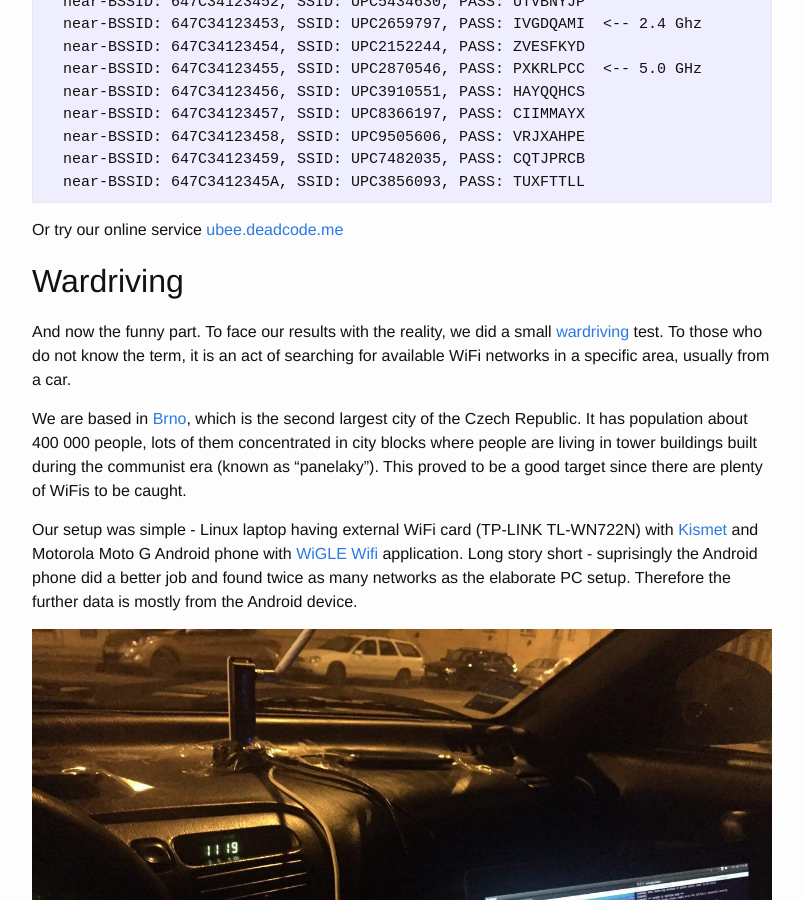
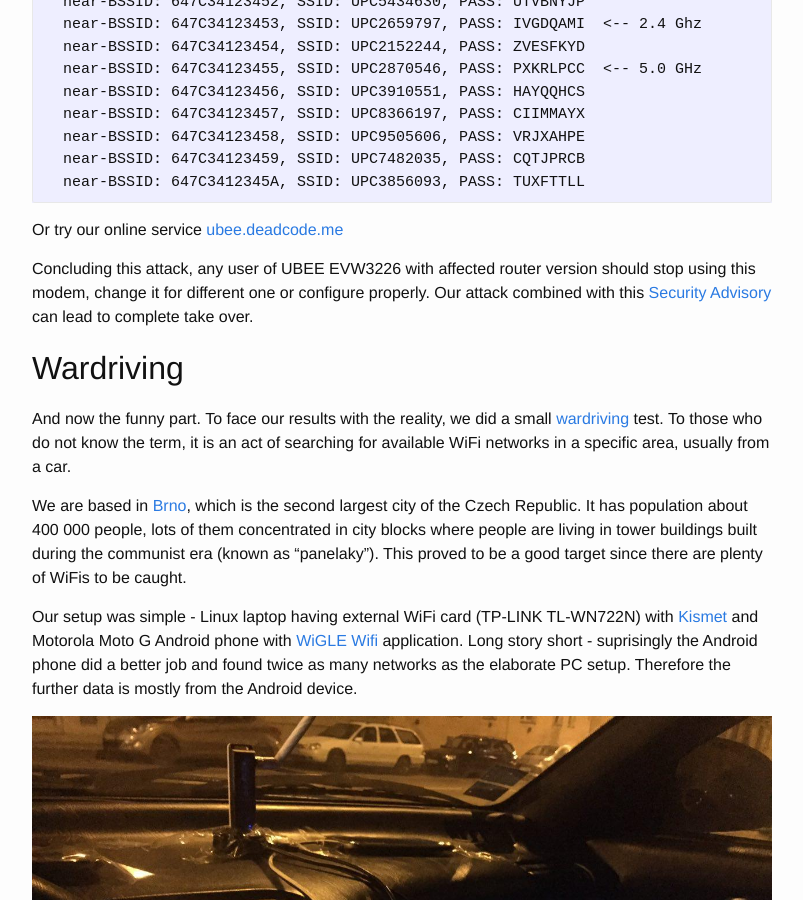
Before and after one commit to yolosec/deadcodeBlog, a Jekyll site: the page built from _posts/2016-06-14-UPC-UBEE-EVW3226-WPA2-Reversing.markdown, in a window 1280 px wide and 900 px high, scrolled down 25004 px. Shown: the whole window, without its empty margins (238-1041 px from the left). Built offline with Jekyll 4.4.1, drawn with Linux system fonts in a browser that asks for light colours; formulas are drawn with MathJax 3.

Commit message:
security advisory link added

```diff
--- a/_posts/2016-06-14-UPC-UBEE-EVW3226-WPA2-Reversing.markdown
+++ b/_posts/2016-06-14-UPC-UBEE-EVW3226-WPA2-Reversing.markdown
@@ -788,6 +788,10 @@ by ph4r05, miroc
 
 Or try our online service [ubee.deadcode.me](https://ubee.deadcode.me)
 
+Concluding this attack, any user of UBEE EVW3226 with affected router version should stop using this modem, change
+it for different one or configure properly. Our attack combined with this [Security Advisory](http://www.securityfocus.com/archive/1/538560)
+can lead to complete take over.
+
 ## Wardriving {#wardriving}
 And now the funny part.
 To face our results with the reality, we did a small [wardriving](https://en.wikipedia.org/wiki/Wardriving) test. To those who do not know the term, it is an act of searching for available WiFi networks in a specific area, usually from a car.
```
